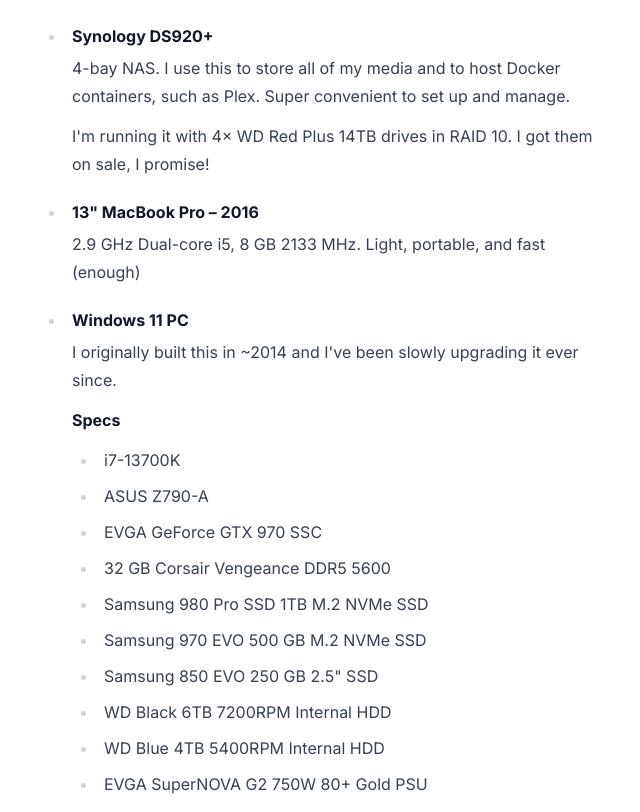
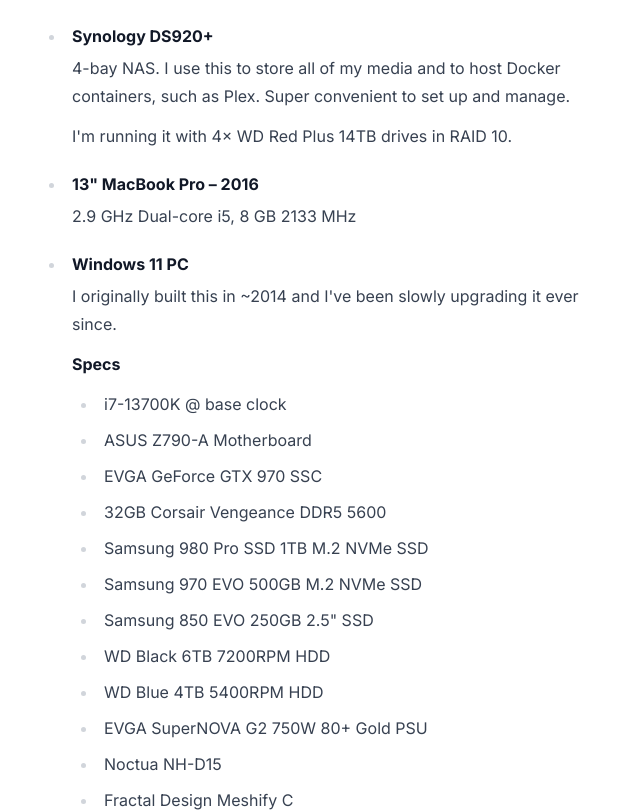
Before and after one commit to zaknesler/nesler.dev, a Next.js app: page /uses in a window 1280 px wide. Shown: the part 2640-3452 px from the top of the page, without its empty margins (416-1056 px from the left). Built offline with nearby package versions, Linux system fonts and the light colour scheme.

Commit message:
Update uses.mdx

```diff
--- a/src/pages/uses.mdx
+++ b/src/pages/uses.mdx
@@ -98,11 +98,11 @@
 
   4-bay NAS. I use this to store all of my media and to host Docker containers, such as Plex. Super convenient to set up and manage.
 
-  I'm running it with 4× WD Red Plus 14TB drives in RAID 10. I got them on sale, I promise!
+  I'm running it with 4× WD Red Plus 14TB drives in RAID 10.
 
 - **13" MacBook Pro &ndash; 2016**
 
-  2.9 GHz Dual-core i5, 8 GB 2133 MHz. Light, portable, and fast (enough)
+  2.9 GHz Dual-core i5, 8 GB 2133 MHz
 
 - **Windows 11 PC**
 
@@ -110,17 +110,17 @@
 
   ##### Specs
 
-  - i7-13700K
-  - ASUS Z790-A
+  - i7-13700K @ base clock
+  - ASUS Z790-A Motherboard
   - EVGA GeForce GTX 970 SSC
-  - 32 GB Corsair Vengeance DDR5 5600
+  - 32GB Corsair Vengeance DDR5 5600
   - Samsung 980 Pro SSD 1TB M.2 NVMe SSD
-  - Samsung 970 EVO 500 GB M.2 NVMe SSD
-  - Samsung 850 EVO 250 GB 2.5" SSD
-  - WD Black 6TB 7200RPM Internal HDD
-  - WD Blue 4TB 5400RPM Internal HDD
+  - Samsung 970 EVO 500GB M.2 NVMe SSD
+  - Samsung 850 EVO 250GB 2.5" SSD
+  - WD Black 6TB 7200RPM HDD
+  - WD Blue 4TB 5400RPM HDD
   - EVGA SuperNOVA G2 750W 80+ Gold PSU
-  - Noctua NH-D15 Cooler
+  - Noctua NH-D15
   - Fractal Design Meshify C
 
   ##### Peripherals
```
